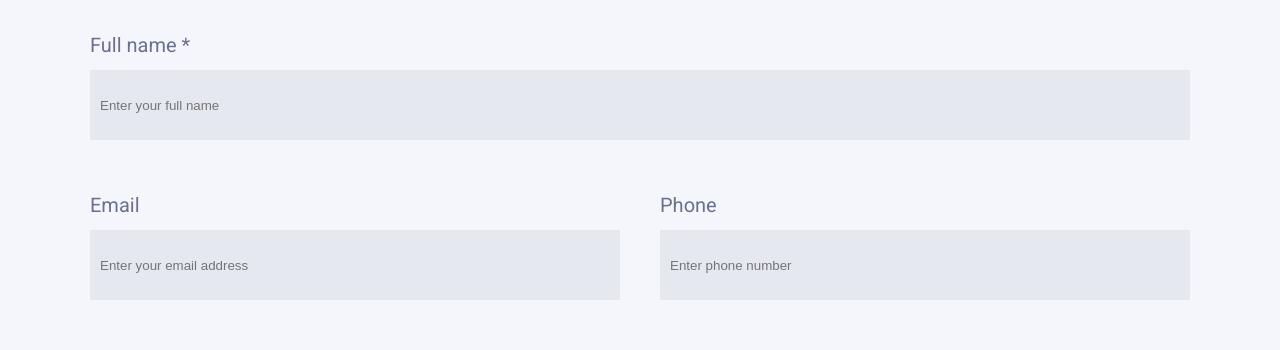
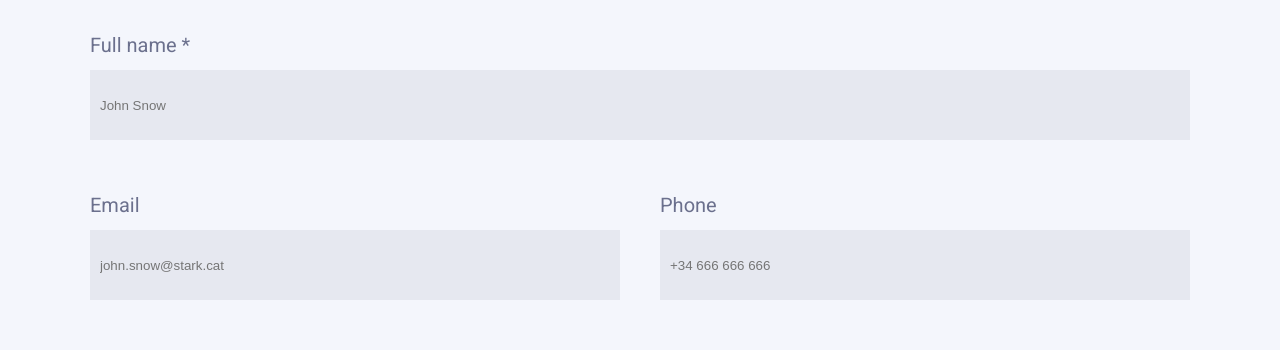
Before and after one commit to danifdezalonso/ironhack-mid-project-25, a website: page pages/contact/contact.html in a window 1280 px wide. Shown: the part 383-733 px from the top of the page. Drawn offline with Linux system fonts and the light colour scheme.

Commit message:
Form done

```diff
--- a/pages/contact/contact.html
+++ b/pages/contact/contact.html
@@ -42,7 +42,7 @@
               type="text"
               id="name-form"
               name="name"
-              placeholder="Enter your full name"
+              placeholder="John Snow"
               onblur="validateName()"
             />
             <p id="errorName" hidden class="errorForm">Qué eres, voldemort? </p>
@@ -57,7 +57,7 @@
                     type="email"
                     id="email-form"
                     name="name"
-                    placeholder="Enter your email address"
+                    placeholder="john.snow@stark.cat"
                     onblur="validateEmail()"
                   />
                   <p id="errorEmail" hidden class="errorForm">No me trollees, ponme un mail de verdad</p>
@@ -70,7 +70,7 @@
                     type="tel"
                     id="phone-form"
                     name="name"
-                    placeholder="Enter phone number"
+                    placeholder="+34 666 666 666"
                     onblur="validatePhone()"
                   />
                   <p id="errorPhone" hidden class="errorForm">Le das tu numero a cualquiera de fiesta y a mi no? 🤔</p>
```
